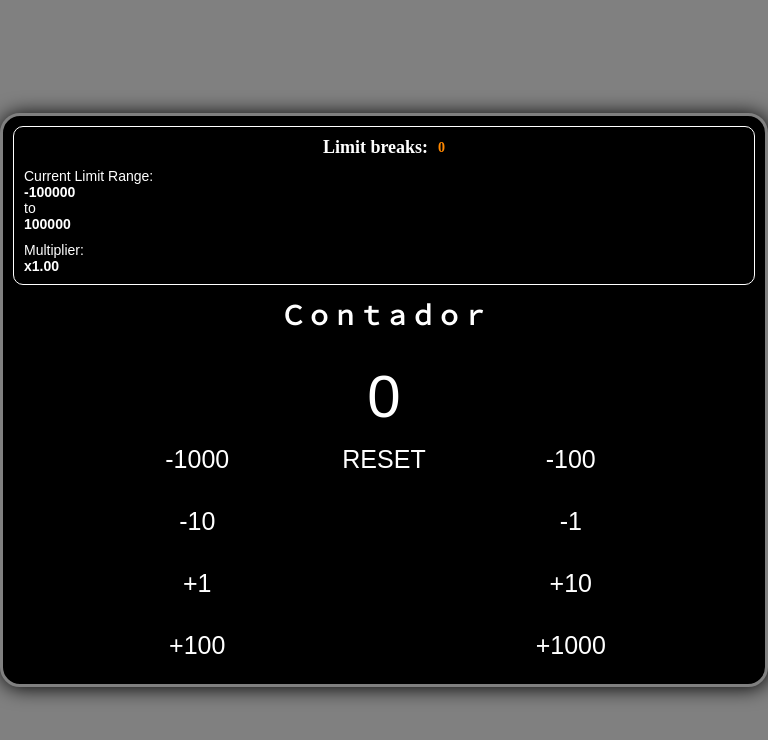
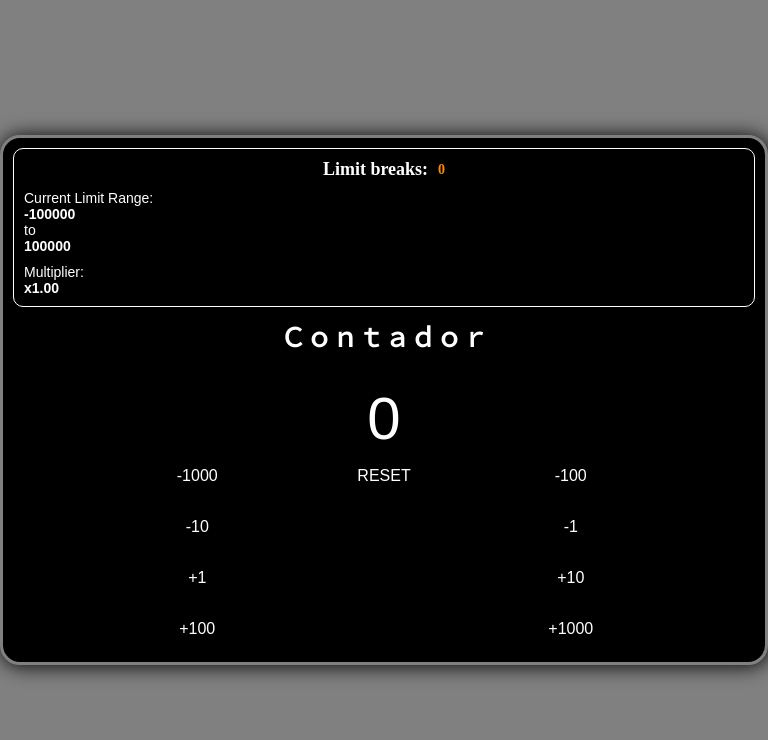
Before and after one commit to Joamarcolino/contador-react, a React (Create React App) app: page / in a window 768 px wide. Shown: the top 740 px of the page. Built offline with nearby package versions, Linux system fonts and the light colour scheme; the HTML template or start-up script is replaced by a standard one.

Commit message:
Update novo ( responsividade 100% arrumada
- Arrumei COMPLETAMENTE a responsividade ( eu prometo que AGORA ta totalmente arrumada ).

```diff
--- a/src/components/App.css
+++ b/src/components/App.css
@@ -214,7 +214,7 @@ h3 {
   transition: 2s;
 }
 
-@media only screen and (min-width: 500px) and (max-width: 1080px) and (min-height: 700px) and (max-height: 1080px) {
+@media only screen and (max-width: 1080px) and (min-width: 400px) {
   * {
     padding: 0;
     margin: 0;
@@ -300,14 +300,9 @@ h3 {
   button {
     max-width: 100%;
     box-sizing: border-box;
-    font-size: 25px;
     overflow-wrap: break-word;
   }
   #zerar{
     position: absolute;
   }
-  button:active{
-        border: none;
-        background: none;
-  }
 }
```
